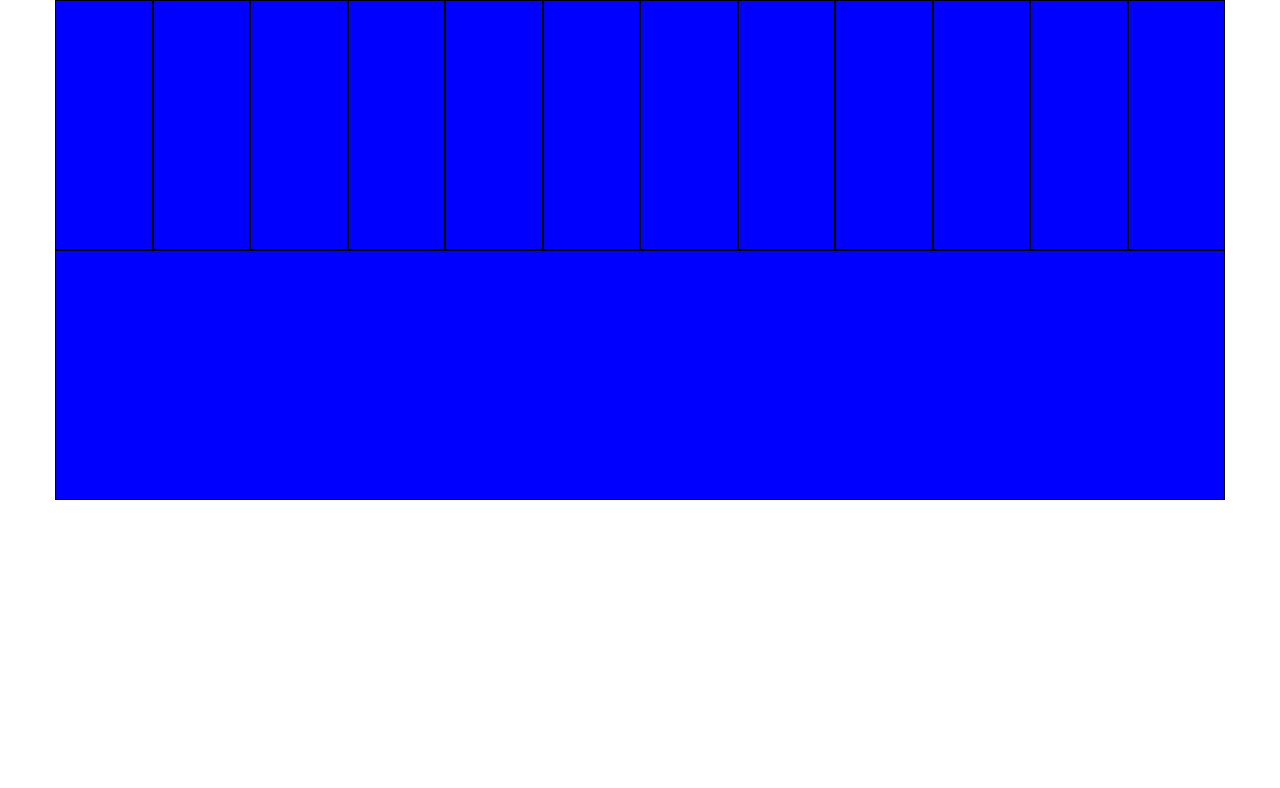
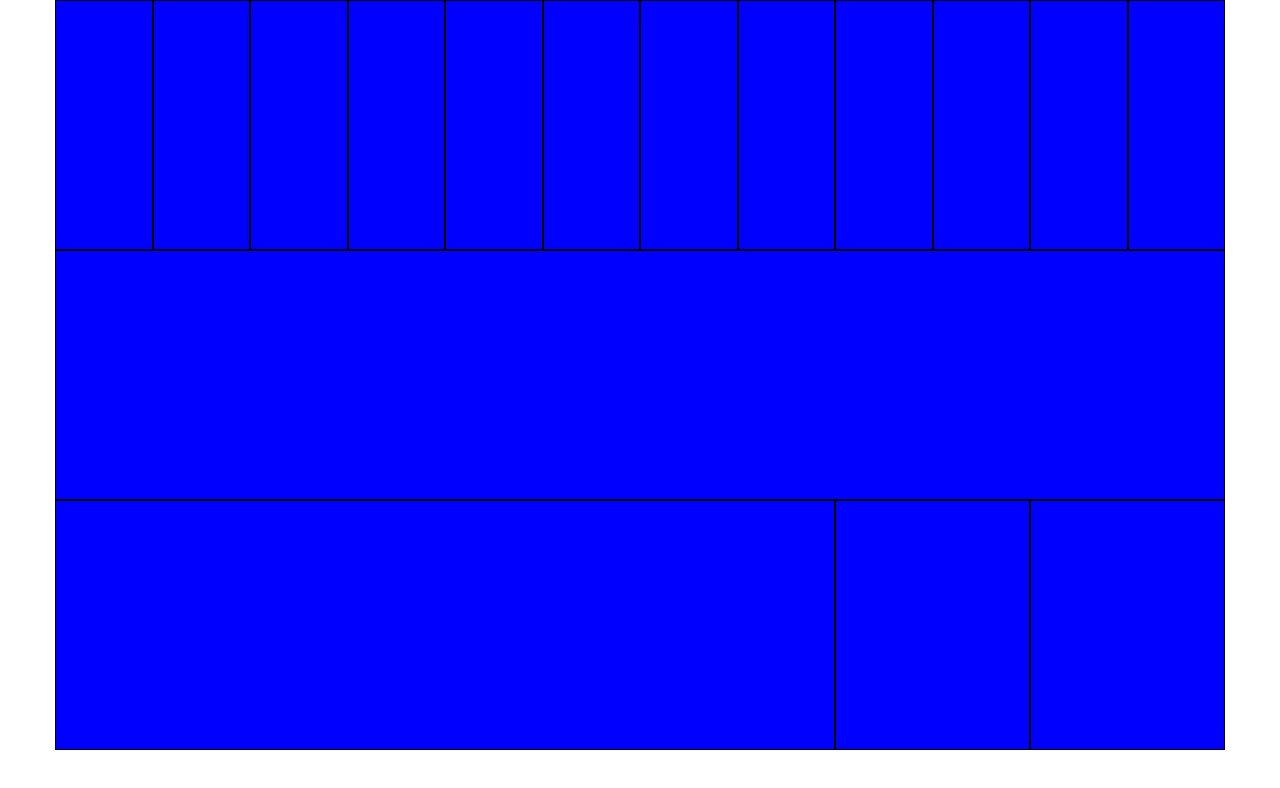
Before and after one commit to williamtruppi/html-css-12bool, a plain HTML site: page index.html in a window 1280 px wide. Drawn offline with Linux system fonts and the light colour scheme.

Commit message:
terza riga completa (8col-2col-2col)

```diff
--- a/index.html
+++ b/index.html
@@ -28,5 +28,11 @@
     <div class="col-12"></div>
   </div>
 
+  <div class="container">
+    <div class="col-8"></div>
+    <div class="col-2"></div>
+    <div class="col-2"></div>
+  </div>
+
 </body>
 </html>
```
